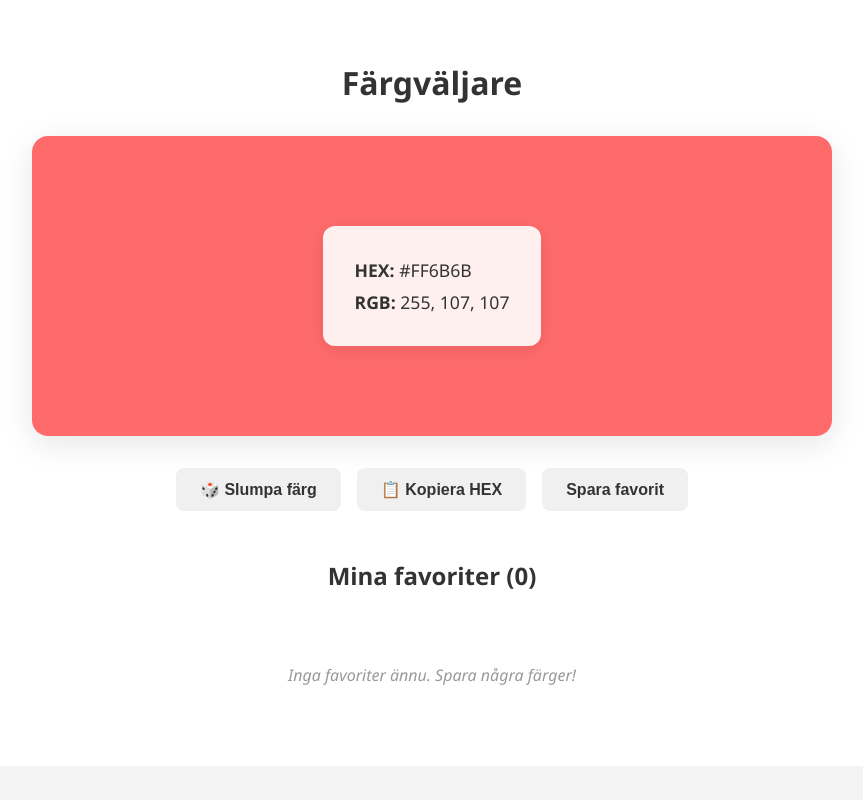
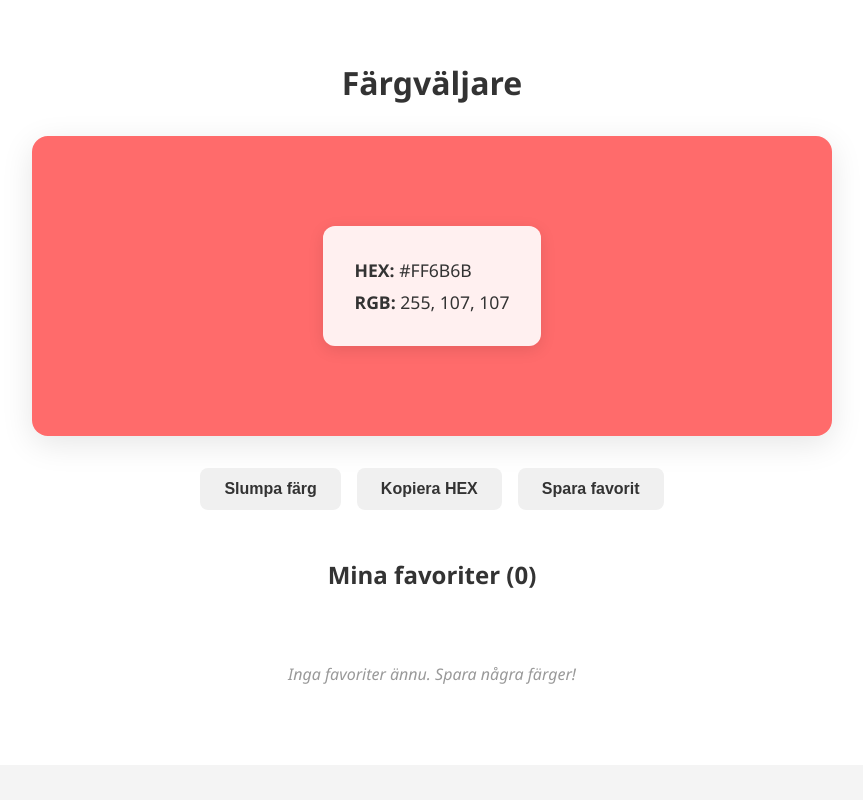
Before and after one commit to MattiasWaern/typescript, a React (Vite) app: page / in a window 1280 px wide. Shown: the top 800 px of the page, without its empty margins (208-1071 px from the left). Built offline with nearby package versions, Linux system fonts and the light colour scheme.

Commit message:
Update palettGenerator.tsx

```diff
--- a/src/palettGenerator.tsx
+++ b/src/palettGenerator.tsx
@@ -71,10 +71,10 @@ const ColorPicker = () => {
       {/* Knappar */}
       <div className="button-group">
         <button onClick={generateRandomColor} className="btn-generate">
-          🎲 Slumpa färg
+           Slumpa färg
         </button>
         <button onClick={() => copyToClipboard(currentColor.hex)} className="btn-copy">
-          📋 Kopiera HEX
+           Kopiera HEX
         </button>
         <button onClick={saveToFavorites} className="btn-save">
            Spara favorit
```
